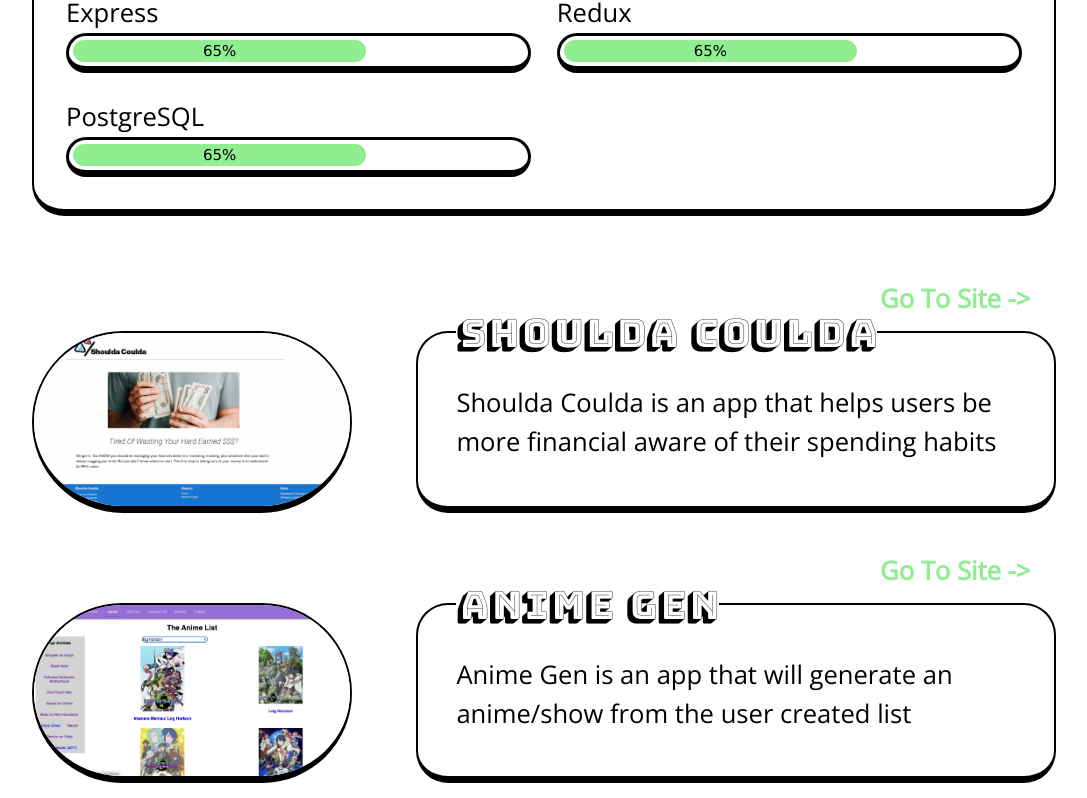
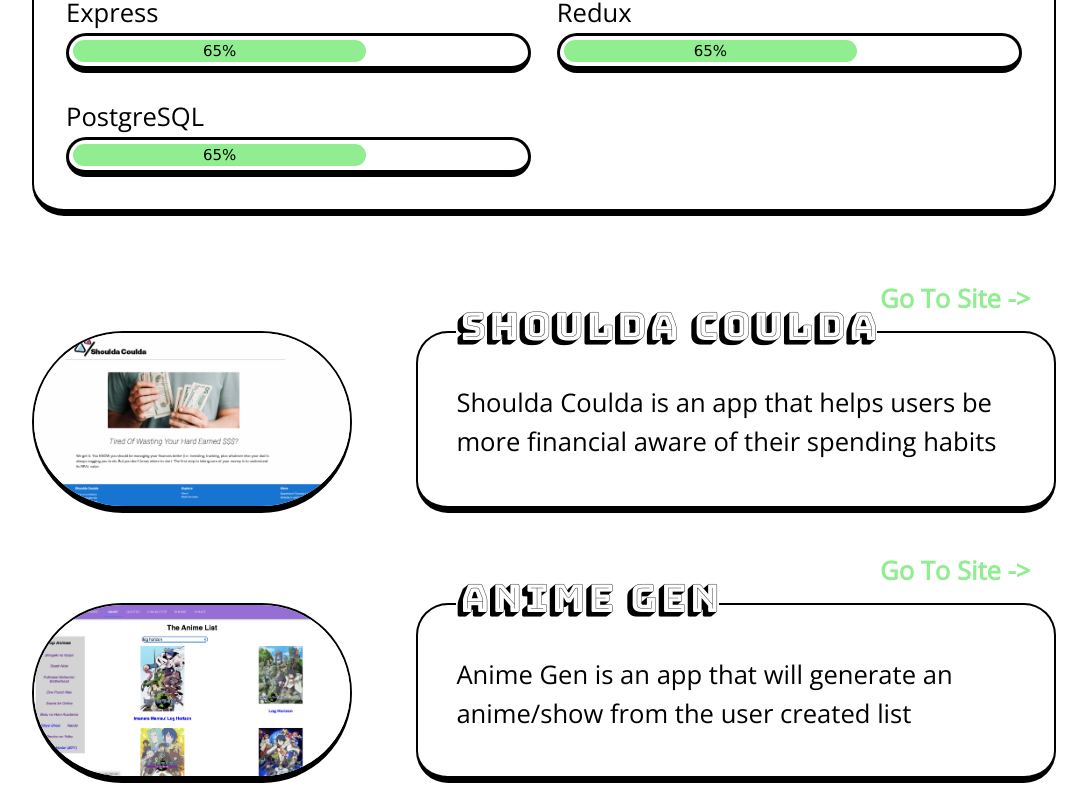
Before and after one commit to StudentCZ/my-website, a React (Create React App) app: page / in a window 1280 px wide. Shown: the part 1627-2425 px from the top of the page, without its empty margins (96-1183 px from the left). Built offline with nearby package versions, Linux system fonts and the light colour scheme.

Commit message:
change position of top for header

```diff
--- a/src/components/ProjectImageBar.module.css
+++ b/src/components/ProjectImageBar.module.css
@@ -28,7 +28,7 @@
 
 .header {
   position: absolute;
-  top: -3vw;
+  top: -3.5vw;
   margin-left: 3vw;
   background-color: white;
   font-family: 'Bungee Shade', cursive;
```
